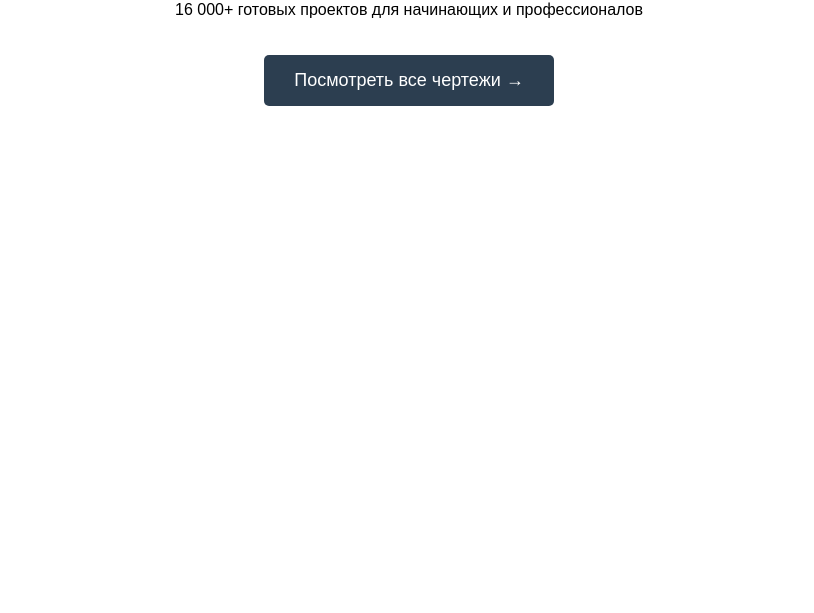
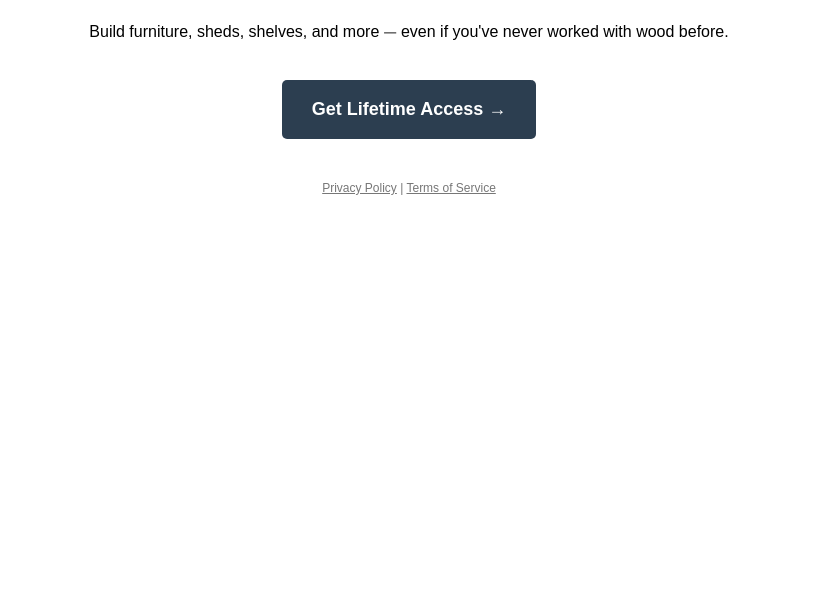
Before and after one commit to rshalbuidakov/woodworking_plans_diy.github.io, a plain HTML site: page index.html in a window 1280 px wide. Shown: the part 187-800 px from the top of the page, without its empty margins (231-1045 px from the left). Drawn offline with Linux system fonts and the light colour scheme.

Commit message:
Update index.html

```diff
--- a/index.html
+++ b/index.html
@@ -1,7 +1,7 @@
 <!DOCTYPE html>
 <html>
 <head>
-    <title>Rakhat's Woodworking Plans</title>
+    <title>16,000+ Woodworking Plans for Beginners & Pros</title>
     <meta charset="UTF-8">
     <style>
         body {
@@ -10,6 +10,10 @@
             margin: 50px auto;
             padding: 20px;
             text-align: center;
+            line-height: 1.6;
+        }
+        h1 {
+            color: #2c3e50;
         }
         .button {
             display: inline-block;
@@ -20,19 +24,34 @@
             border-radius: 5px;
             font-size: 18px;
             margin-top: 20px;
+            font-weight: bold;
         }
         .button:hover {
             background-color: #1a252f;
         }
+        .disclaimer {
+            margin-top: 40px;
+            font-size: 12px;
+            color: #777;
+        }
+        .disclaimer a {
+            color: #777;
+        }
     </style>
 </head>
 <body>
-    <h1>Добро пожаловать в мир столярных чертежей! 🪵</h1>
-    <p>16 000+ готовых проектов для начинающих и профессионалов</p>
+    <h1>🔨 16,000+ Woodworking Plans</h1>
+    <p>Step-by-step blueprints for beginners and professionals.</p>
+    <p>Build furniture, sheds, shelves, and more ⏤ even if you've never worked with wood before.</p>
+
     <a href="https://e0adaffex4xhcseribto-60eba.hop.clickbank.net/?tid=github_site"
        class="button"
        target="_blank">
-        Посмотреть все чертежи →
+        Get Lifetime Access →
     </a>
+
+    <div class="disclaimer">
+        <a href="privacy.html">Privacy Policy</a> | <a href="terms.html">Terms of Service</a>
+    </div>
 </body>
 </html>
```
